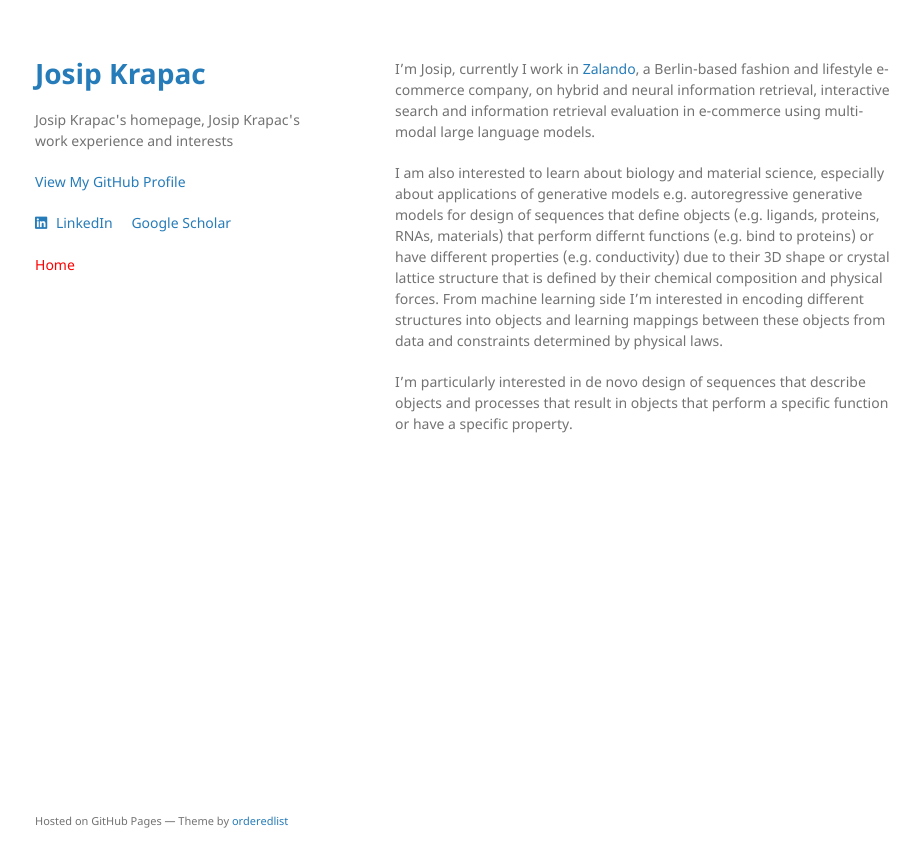
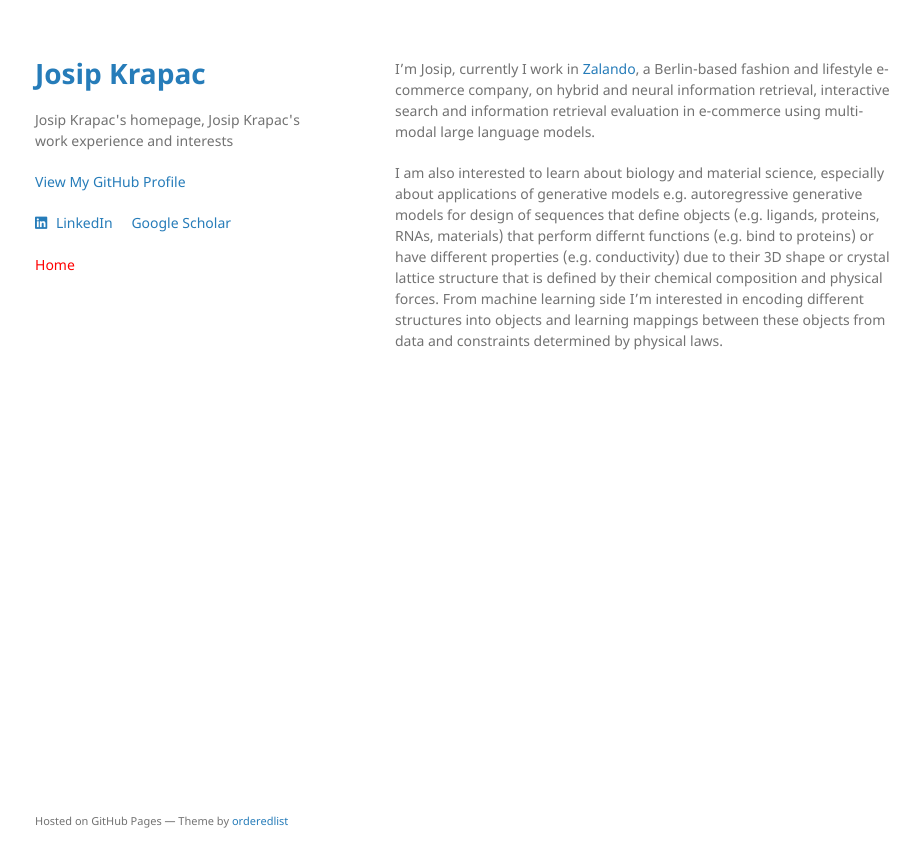
Before and after one commit to josipkrapac/josipkrapac.github.io, a Jekyll site: the page built from index.md, in a window 1280 px wide. Shown: the top 867 px of the page, without its empty margins (175-1095 px from the left). Built offline with Jekyll 4.4.1, drawn with Linux system fonts in a browser that asks for light colours; a style sheet for code colours, icons or effects is not loaded.

Commit message:
Update index.md

```diff
--- a/index.md
+++ b/index.md
@@ -5,5 +5,3 @@ layout: default
 I'm Josip, currently I work in [Zalando](http://zalando.com), a Berlin-based fashion and lifestyle e-commerce company, on hybrid and neural information retrieval, interactive search and information retrieval evaluation in e-commerce using multi-modal large language models.
 
 I am also interested to learn about biology and material science, especially about applications of generative models e.g. autoregressive generative models for design of sequences that define objects (e.g. ligands, proteins, RNAs, materials) that perform differnt functions (e.g. bind to proteins) or have different properties (e.g. conductivity) due to their 3D shape or crystal lattice structure that is defined by their chemical composition and physical forces. From machine learning side I'm interested in encoding different structures into objects and learning mappings between these objects from data and constraints determined by physical laws.
-
-I'm particularly interested in de novo design of sequences that describe objects and processes that result in objects that perform a specific function or have a specific property.
```
